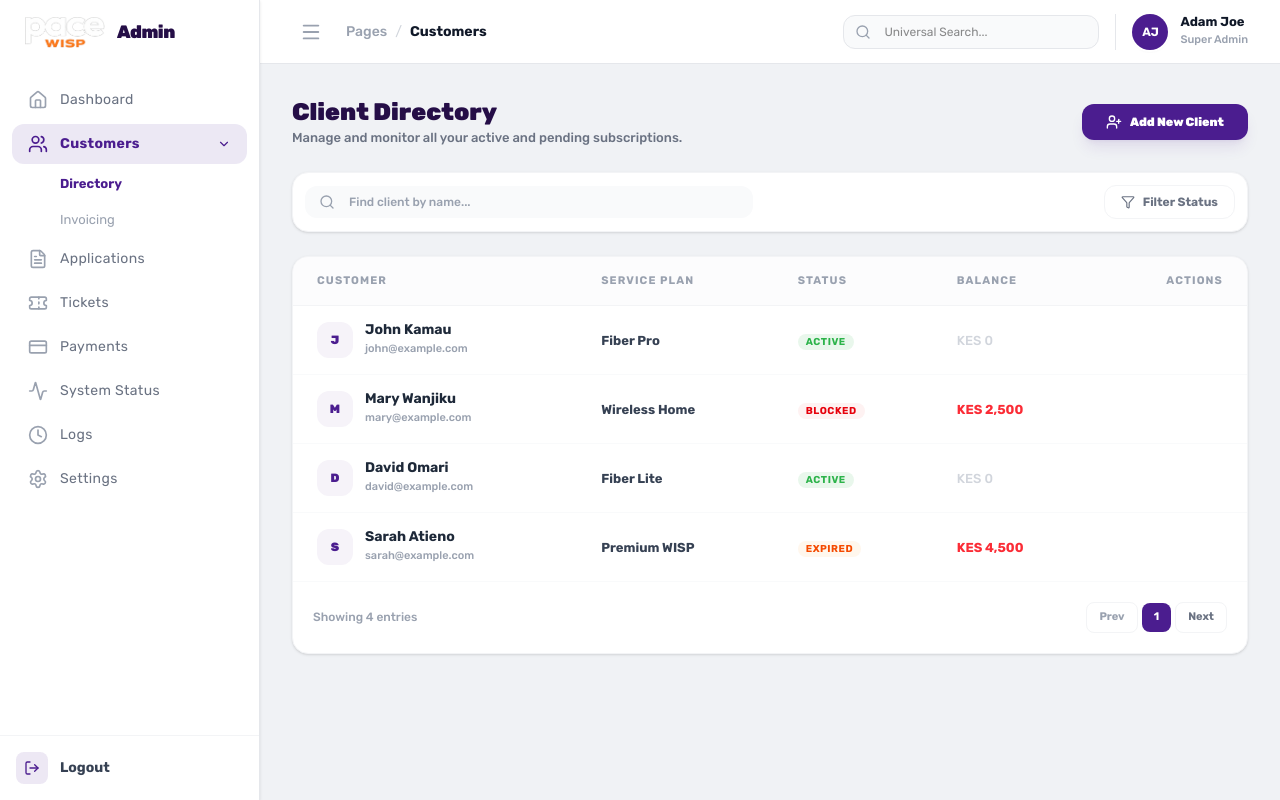
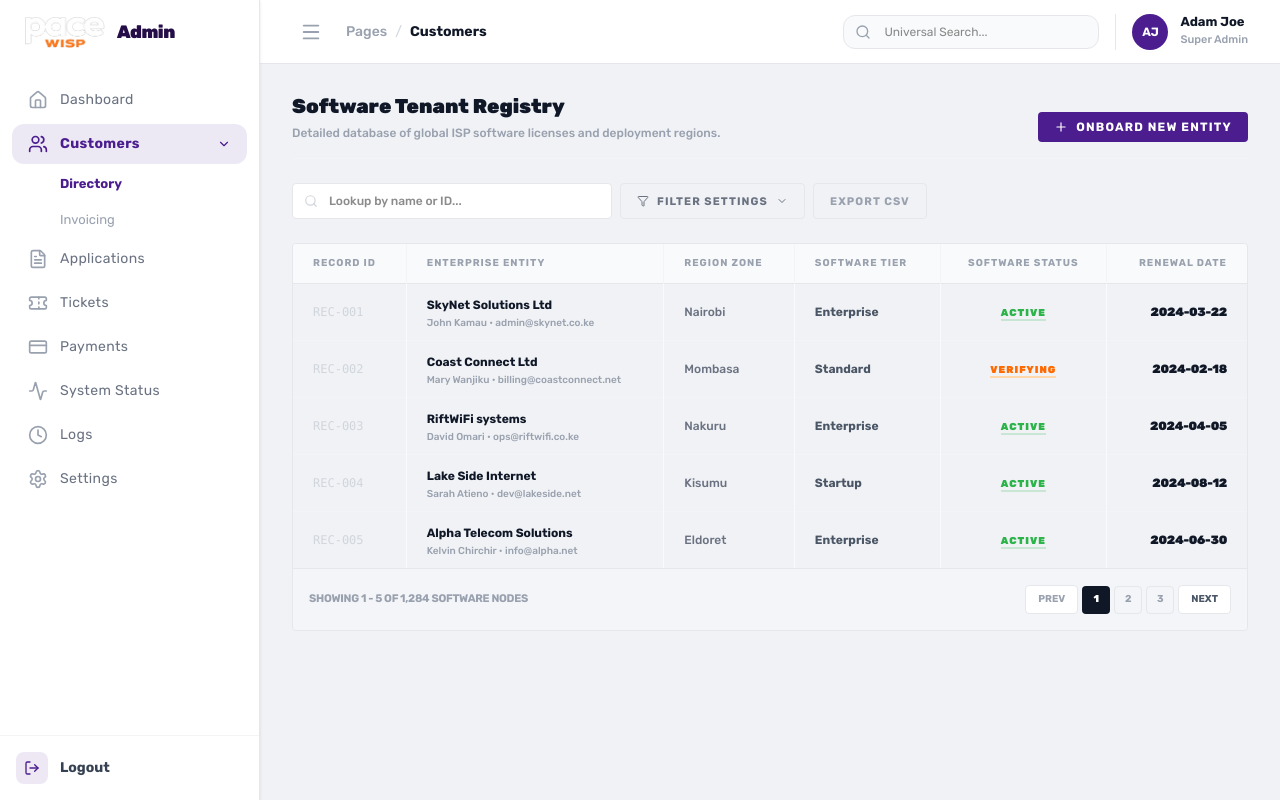
Before and after one commit to dennismutuku2005/pacewebsite, a Next.js app in the folder paceadmin/: page /dashboard/customers in a window 1280 px wide. Built offline with nearby package versions, Linux system fonts and the light colour scheme.

Commit message:
Auto-update: page.js

```diff
--- a/paceadmin/src/app/dashboard/customers/page.js
+++ b/paceadmin/src/app/dashboard/customers/page.js
@@ -2,128 +2,103 @@
 
 import React from 'react'
 import { motion } from 'framer-motion'
-import {
-    Users, Search, Filter, Plus,
-    MoreVertical, Mail, Phone, MapPin,
-    Trash2, Edit2, Shield, UserPlus
-} from 'lucide-react'
+import { Search, Filter, Plus, ChevronDown } from 'lucide-react'
 import { cn } from '@/lib/utils'
 
 export default function CustomersPage() {
-    const customers = [
-        { id: '1', name: 'John Kamau', email: 'john@example.com', phone: '+254 712 345 678', location: 'Westlands', plan: 'Fiber Pro', status: 'Active', balance: 'KES 0' },
-        { id: '2', name: 'Mary Wanjiku', email: 'mary@example.com', phone: '+254 722 987 654', location: 'Nyali', plan: 'Wireless Home', status: 'Blocked', balance: 'KES 2,500' },
-        { id: '3', name: 'David Omari', email: 'david@example.com', phone: '+254 733 111 222', location: 'Milimani', plan: 'Fiber Lite', status: 'Active', balance: 'KES 0' },
-        { id: '4', name: 'Sarah Atieno', email: 'sarah@example.com', phone: '+254 700 444 555', location: 'Lanet', plan: 'Premium WISP', status: 'Expired', balance: 'KES 4,500' },
+    const isps = [
+        { id: 'REC-001', name: 'SkyNet Solutions Ltd', contact: 'John Kamau', email: 'admin@skynet.co.ke', location: 'Nairobi', license: 'Enterprise', status: 'Active', renewal: '2024-03-22' },
+        { id: 'REC-002', name: 'Coast Connect Ltd', contact: 'Mary Wanjiku', email: 'billing@coastconnect.net', location: 'Mombasa', license: 'Standard', status: 'Verifying', renewal: '2024-02-18' },
+        { id: 'REC-003', name: 'RiftWiFi systems', contact: 'David Omari', email: 'ops@riftwifi.co.ke', location: 'Nakuru', license: 'Enterprise', status: 'Active', renewal: '2024-04-05' },
+        { id: 'REC-004', name: 'Lake Side Internet', contact: 'Sarah Atieno', email: 'dev@lakeside.net', location: 'Kisumu', license: 'Startup', status: 'Active', renewal: '2024-08-12' },
+        { id: 'REC-005', name: 'Alpha Telecom Solutions', contact: 'Kelvin Chirchir', email: 'info@alpha.net', location: 'Eldoret', license: 'Enterprise', status: 'Active', renewal: '2024-06-30' },
     ]
 
     return (
-        <div className="space-y-6">
+        <div className="space-y-6 font-figtree">
 
-            {/* Header */}
-            <div className="flex flex-col sm:flex-row sm:items-center justify-between gap-4">
+            {/* Page Header */}
+            <div className="flex flex-col sm:flex-row sm:items-end justify-between gap-4 border-b border-gray-100 pb-4">
                 <div>
-                    <h1 className="text-2xl font-black text-pace-purple-dark text-[24px]">Client Directory</h1>
-                    <p className="text-[13px] text-gray-500 font-medium">Manage and monitor all your active and pending subscriptions.</p>
+                    <h1 className="text-[20px] font-black text-gray-900 leading-none">Software Tenant Registry</h1>
+                    <p className="text-[12px] text-gray-400 mt-2 font-medium">Detailed database of global ISP software licenses and deployment regions.</p>
                 </div>
-                <button className="flex items-center justify-center gap-2 px-6 py-2.5 bg-pace-purple text-white rounded-xl text-xs font-black shadow-lg shadow-pace-purple/10 hover:opacity-90 transition-all active:scale-95">
-                    <UserPlus size={16} />
-                    Add New Client
+                <button className="flex items-center justify-center gap-2 px-4 py-2 bg-pace-purple text-white rounded text-[12px] font-bold shadow-none hover:opacity-90 transition-all uppercase tracking-widest leading-none">
+                    <Plus size={14} />
+                    Onboard New Entity
                 </button>
             </div>
 
-            {/* Filter Bar - Simplified */}
-            <div className="bg-white p-3 rounded-2xl border border-gray-100 shadow-sm flex flex-col md:flex-row items-center justify-between gap-4">
-                <div className="relative w-full md:max-w-md">
-                    <Search className="absolute left-3.5 top-1/2 -translate-y-1/2 text-gray-400" size={16} />
+            {/* Control Bar - Excel-like */}
+            <div className="flex flex-col md:flex-row items-center gap-2">
+                <div className="relative w-full md:w-80">
+                    <Search className="absolute left-3 top-1/2 -translate-y-1/2 text-gray-300" size={14} />
                     <input
                         type="text"
-                        placeholder="Find client by name..."
-                        className="w-full pl-11 pr-4 py-2 rounded-xl bg-gray-50 border-none focus:ring-1 focus:ring-pace-purple transition-all placeholder:text-gray-400 text-xs font-medium"
+                        placeholder="Lookup by name or ID..."
+                        className="w-full pl-9 pr-3 py-2 rounded border border-gray-200 bg-white focus:ring-1 focus:ring-pace-purple/10 outline-none text-[12px] font-medium"
                     />
                 </div>
-                <div className="flex items-center gap-2 w-full md:w-auto">
-                    <button className="flex-1 md:flex-initial flex items-center justify-center gap-2 px-4 py-2 border border-gray-100 text-gray-500 rounded-xl text-xs font-bold hover:bg-gray-50 transition-all">
-                        <Filter size={14} /> Filter Status
+                <div className="flex items-center gap-2 w-full md:w-auto h-9">
+                    <button className="flex items-center gap-2 px-4 h-full border border-gray-200 text-gray-500 rounded text-[11px] font-bold hover:bg-gray-50 transition-all uppercase tracking-widest leading-none">
+                        <Filter size={12} /> Filter Settings <ChevronDown size={12} />
+                    </button>
+                    <button className="px-4 h-full border border-gray-200 text-gray-400 rounded text-[11px] font-bold hover:bg-gray-50 transition-all uppercase tracking-widest leading-none">
+                        Export CSV
                     </button>
                 </div>
             </div>
 
-            {/* Table Card - Simplified */}
-            <div className="bg-white rounded-2xl border border-gray-100 shadow-sm overflow-hidden">
+            {/* Main Data Sheet - The "Excel" look */}
+            <div className="border border-gray-200 rounded overflow-hidden">
                 <div className="overflow-x-auto">
-                    <table className="w-full text-left border-collapse">
+                    <table className="w-full text-left text-[12px] whitespace-nowrap">
                         <thead>
-                            <tr className="bg-gray-50/50 border-b border-gray-100">
-                                <th className="px-6 py-4 text-[11px] font-bold text-gray-400 uppercase tracking-widest font-rubik">Customer</th>
-                                <th className="px-6 py-4 text-[11px] font-bold text-gray-400 uppercase tracking-widest font-rubik">Service Plan</th>
-                                <th className="px-6 py-4 text-[11px] font-bold text-gray-400 uppercase tracking-widest font-rubik">Status</th>
-                                <th className="px-6 py-4 text-[11px] font-bold text-gray-400 uppercase tracking-widest font-rubik">Balance</th>
-                                <th className="px-6 py-4 text-[11px] font-bold text-gray-400 uppercase tracking-widest font-rubik text-right">Actions</th>
+                            <tr className="bg-gray-50 border-b border-gray-200 font-black text-gray-400 uppercase tracking-widest text-[10px]">
+                                <th className="px-5 py-3 border-r border-gray-100">Record ID</th>
+                                <th className="px-5 py-3 border-r border-gray-100">Enterprise Entity</th>
+                                <th className="px-5 py-3 border-r border-gray-100">Region Zone</th>
+                                <th className="px-5 py-3 border-r border-gray-100">Software tier</th>
+                                <th className="px-5 py-3 border-r border-gray-100 text-center">Software Status</th>
+                                <th className="px-5 py-3 text-right">Renewal Date</th>
                             </tr>
                         </thead>
-                        <tbody className="divide-y divide-gray-50">
-                            {customers.map((c, i) => (
-                                <motion.tr
-                                    key={c.id}
-                                    initial={{ opacity: 0 }}
-                                    animate={{ opacity: 1 }}
-                                    transition={{ delay: i * 0.05 }}
-                                    className="group hover:bg-gray-50/80 transition-colors"
-                                >
-                                    <td className="px-6 py-4">
-                                        <div className="flex items-center gap-3">
-                                            <div className="w-9 h-9 rounded-xl bg-pace-purple/5 flex items-center justify-center text-pace-purple font-black text-xs">
-                                                {c.name.charAt(0)}
-                                            </div>
-                                            <div>
-                                                <p className="text-[14px] font-bold text-gray-800 group-hover:text-pace-purple transition-colors leading-none">{c.name}</p>
-                                                <p className="text-[11px] text-gray-400 font-medium mt-1">{c.email}</p>
-                                            </div>
-                                        </div>
+                        <tbody className="divide-y divide-gray-100">
+                            {isps.map((isp) => (
+                                <tr key={isp.id} className="hover:bg-gray-50 transition-colors group">
+                                    <td className="px-5 py-3 font-mono text-gray-300 group-hover:text-gray-900 border-r border-gray-50">{isp.id}</td>
+                                    <td className="px-5 py-3 border-r border-gray-50">
+                                        <p className="font-bold text-gray-900">{isp.name}</p>
+                                        <p className="text-[10px] text-gray-400 font-medium leading-none mt-1">{isp.contact} • {isp.email}</p>
                                     </td>
-                                    <td className="px-6 py-4">
-                                        <span className="text-[13px] font-bold text-gray-700">{c.plan}</span>
+                                    <td className="px-5 py-3 text-gray-500 font-medium border-r border-gray-50">{isp.location}</td>
+                                    <td className="px-5 py-3 border-r border-gray-50 font-bold text-gray-600">
+                                        {isp.license}
                                     </td>
-                                    <td className="px-6 py-4">
+                                    <td className="px-5 py-3 text-center border-r border-gray-50">
                                         <span className={cn(
-                                            "px-2 py-0.5 rounded-lg text-[10px] font-bold uppercase tracking-wider",
-                                            c.status === 'Active' ? "bg-pace-green/10 text-pace-green" :
-                                                c.status === 'Blocked' ? "bg-red-50 text-red-600" :
-                                                    "bg-orange-50 text-orange-600"
-                                        )}>
-                                            {c.status}
-                                        </span>
+                                            "font-black uppercase text-[10px] tracking-widest border-b-2",
+                                            isp.status === 'Active' ? "text-pace-green border-pace-green/20" : "text-orange-500 border-orange-200"
+                                        )}>{isp.status}</span>
                                     </td>
-                                    <td className="px-6 py-4">
-                                        <span className={cn(
-                                            "text-[13px] font-bold",
-                                            c.balance === 'KES 0' ? "text-gray-300 font-medium" : "text-red-500"
-                                        )}>
-                                            {c.balance}
-                                        </span>
+                                    <td className="px-5 py-3 text-right font-black text-gray-900 tracking-tight">
+                                        {isp.renewal}
                                     </td>
-                                    <td className="px-6 py-4 text-right">
-                                        <div className="flex items-center justify-end gap-1 opacity-0 group-hover:opacity-100 transition-opacity">
-                                            <button className="p-2 rounded-lg text-gray-400 hover:text-pace-purple transition-all">
-                                                <Edit2 size={14} />
-                                            </button>
-                                            <button className="p-2 rounded-lg text-gray-400 hover:text-red-500 transition-all">
-                                                <Trash2 size={14} />
-                                            </button>
-                                        </div>
-                                    </td>
-                                </motion.tr>
+                                </tr>
                             ))}
                         </tbody>
                     </table>
                 </div>
-                <div className="p-5 border-t border-gray-50 flex items-center justify-between">
-                    <p className="text-[12px] text-gray-400 font-medium">Showing 4 entries</p>
+                <div className="p-4 bg-gray-50/50 border-t border-gray-200 flex items-center justify-between font-bold">
+                    <p className="text-[11px] text-gray-400 uppercase tracking-tight">Showing 1 - 5 of 1,284 Software Nodes</p>
                     <div className="flex items-center gap-1">
-                        <button className="px-3 py-1.5 rounded-lg border border-gray-100 text-[11px] font-bold text-gray-400 bg-white" disabled>Prev</button>
-                        <button className="px-3 py-1.5 rounded-lg bg-pace-purple text-white text-[11px] font-bold">1</button>
-                        <button className="px-3 py-1.5 rounded-lg border border-gray-100 text-[11px] font-bold text-gray-500 hover:bg-gray-50 transition-all">Next</button>
+                        <button className="px-3 py-1.5 border border-gray-200 rounded text-[10px] uppercase text-gray-400 hover:text-gray-900 bg-white">Prev</button>
+                        <div className="flex gap-1 h-7">
+                            <button className="w-7 h-full rounded bg-gray-900 text-white text-[10px] font-black">1</button>
+                            <button className="w-7 h-full rounded border border-gray-200 text-gray-400 text-[10px] hover:bg-gray-50">2</button>
+                            <button className="w-7 h-full rounded border border-gray-200 text-gray-400 text-[10px] hover:bg-gray-50">3</button>
+                        </div>
+                        <button className="px-3 py-1.5 border border-gray-200 rounded text-[10px] uppercase text-gray-600 hover:text-gray-900 bg-white">Next</button>
                     </div>
                 </div>
             </div>
```
